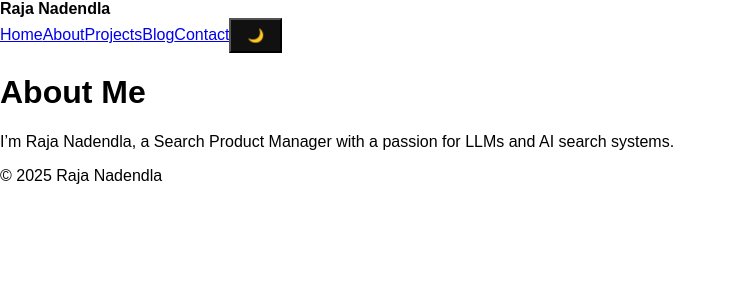
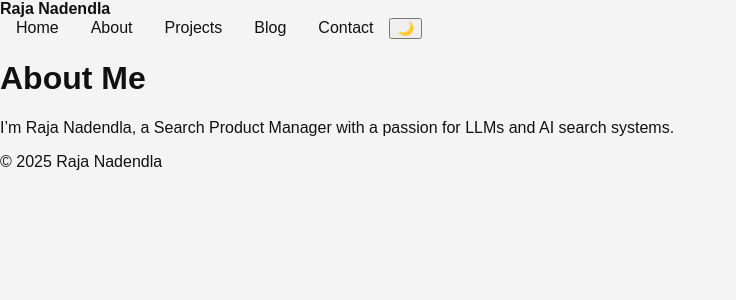
Before and after one commit to RajaNadendla/Portfolio, a Next.js app: page /about in a window 1280 px wide. Shown: the top 300 px of the page, without its empty margins (0-736 px from the left). Built offline with nearby package versions, Linux system fonts and the light colour scheme.

Commit message:
Update globals.css

```diff
--- a/styles/globals.css
+++ b/styles/globals.css
@@ -1,3 +1,7 @@
-body { margin: 0; font-family: sans-serif; }
-input, textarea { display: block; margin: 0.5rem 0; padding: 0.5rem; width: 100%; max-width: 500px; }
-button { background: #111; color: #fff; padding: 0.5rem 1rem; }
+body { margin: 0; font-family: sans-serif; background: #f4f4f4; color: #111; }
+body.dark { background: #121212; color: #f4f4f4; }
+nav a { color: inherit; text-decoration: none; padding: 0 1rem; }
+nav a:hover { text-decoration: underline; }
+form input, form textarea { display: block; margin: 0.5rem 0; padding: 0.5rem; width: 100%; max-width: 500px; }
+form button { background: #111; color: white; padding: 0.5rem 1rem; border: none; cursor: pointer; }
+form button:hover { background: #000; }
```
